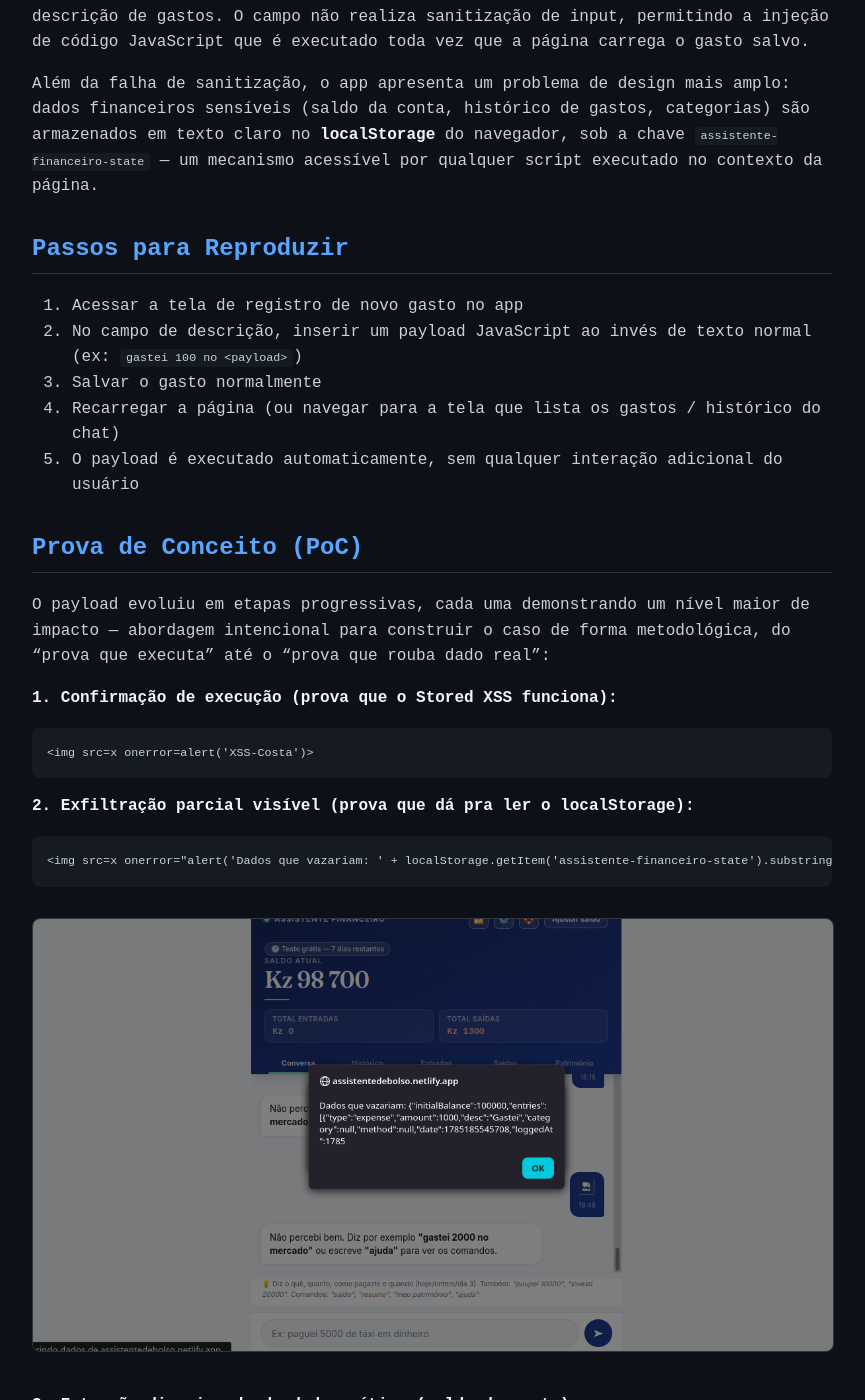
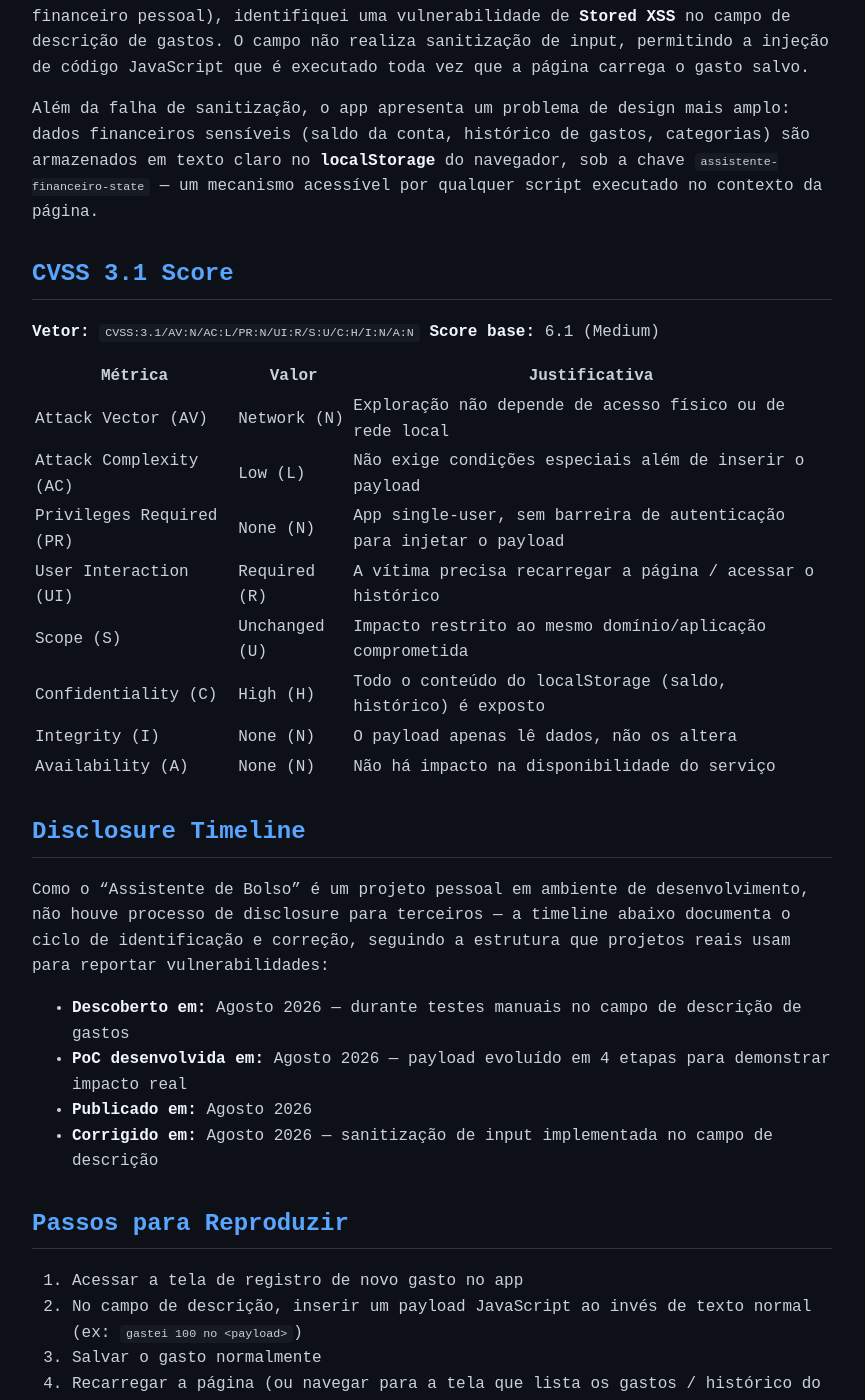
Before and after one commit to Constantino021/Constantino021.github.io, a Jekyll site: the page built from writeups/xss-assistentedebolso.md, in a window 1280 px wide and 1400 px high, scrolled down 492 px. Shown: the whole window, without its empty margins (208-1073 px from the left). Built offline with Jekyll 4.4.1, drawn with Linux system fonts in a browser that asks for light colours; some of the changed text lies outside the part shown.

Commit message:
Enhance XSS report with CVSS details and corrections
Updated severity level with CVSS score and provided a detailed CVSS analysis. Changed project status to reflect correction and added a disclosure timeline for vulnerability reporting.

```diff
--- a/writeups/xss-assistentedebolso.md
+++ b/writeups/xss-assistentedebolso.md
@@ -6,9 +6,9 @@
 # Stored XSS em "Assistente de Bolso" — Exfiltração de Dados Financeiros via localStorage
 
 **Data:** Agosto 2026
-**Severidade:** Alta
+**Severidade:** Alta (CVSS 3.1: 6.1 — Medium)
 **Tipo:** Stored Cross-Site Scripting (XSS)
-**Status:** Projeto próprio (ambiente de desenvolvimento/teste)
+**Status:** Corrigido (projeto próprio, ambiente de desenvolvimento/teste)
 
 ---
 
@@ -17,6 +17,31 @@
 Durante testes no meu próprio projeto **Assistente de Bolso** (app de controle financeiro pessoal), identifiquei uma vulnerabilidade de **Stored XSS** no campo de descrição de gastos. O campo não realiza sanitização de input, permitindo a injeção de código JavaScript que é executado toda vez que a página carrega o gasto salvo.
 
 Além da falha de sanitização, o app apresenta um problema de design mais amplo: dados financeiros sensíveis (saldo da conta, histórico de gastos, categorias) são armazenados em texto claro no **localStorage** do navegador, sob a chave `assistente-financeiro-state` — um mecanismo acessível por qualquer script executado no contexto da página.
+
+## CVSS 3.1 Score
+
+**Vetor:** `CVSS:3.1/AV:N/AC:L/PR:N/UI:R/S:U/C:H/I:N/A:N`
+**Score base:** 6.1 (Medium)
+
+| Métrica | Valor | Justificativa |
+|---|---|---|
+| Attack Vector (AV) | Network (N) | Exploração não depende de acesso físico ou de rede local |
+| Attack Complexity (AC) | Low (L) | Não exige condições especiais além de inserir o payload |
+| Privileges Required (PR) | None (N) | App single-user, sem barreira de autenticação para injetar o payload |
+| User Interaction (UI) | Required (R) | A vítima precisa recarregar a página / acessar o histórico |
+| Scope (S) | Unchanged (U) | Impacto restrito ao mesmo domínio/aplicação comprometida |
+| Confidentiality (C) | High (H) | Todo o conteúdo do localStorage (saldo, histórico) é exposto |
+| Integrity (I) | None (N) | O payload apenas lê dados, não os altera |
+| Availability (A) | None (N) | Não há impacto na disponibilidade do serviço |
+
+## Disclosure Timeline
+
+Como o "Assistente de Bolso" é um projeto pessoal em ambiente de desenvolvimento, não houve processo de disclosure para terceiros — a timeline abaixo documenta o ciclo de identificação e correção, seguindo a estrutura que projetos reais usam para reportar vulnerabilidades:
+
+- **Descoberto em:** Agosto 2026 — durante testes manuais no campo de descrição de gastos
+- **PoC desenvolvida em:** Agosto 2026 — payload evoluído em 4 etapas para demonstrar impacto real
+- **Publicado em:** Agosto 2026
+- **Corrigido em:** Agosto 2026 — sanitização de input implementada no campo de descrição
 
 ## Passos para Reproduzir
 
```
